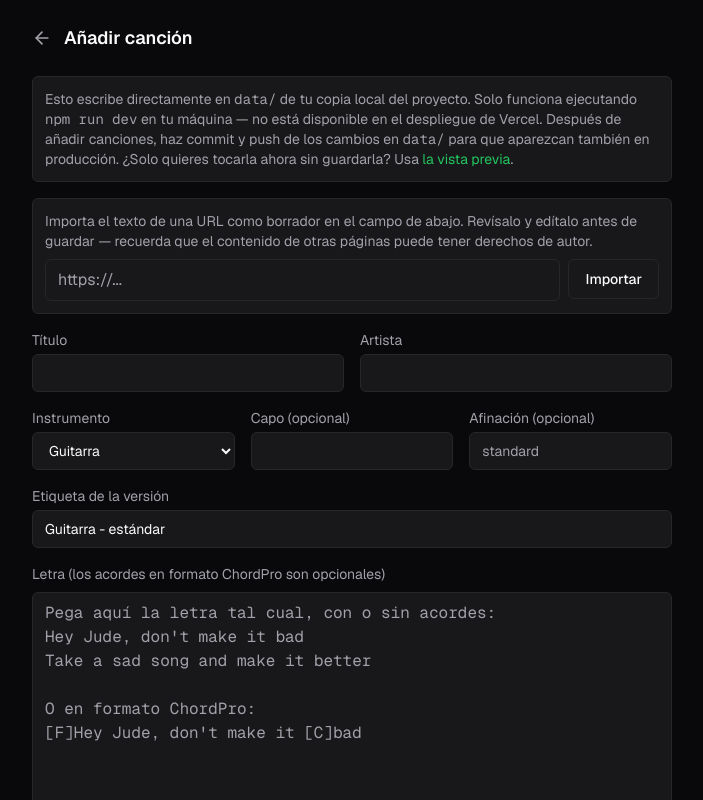
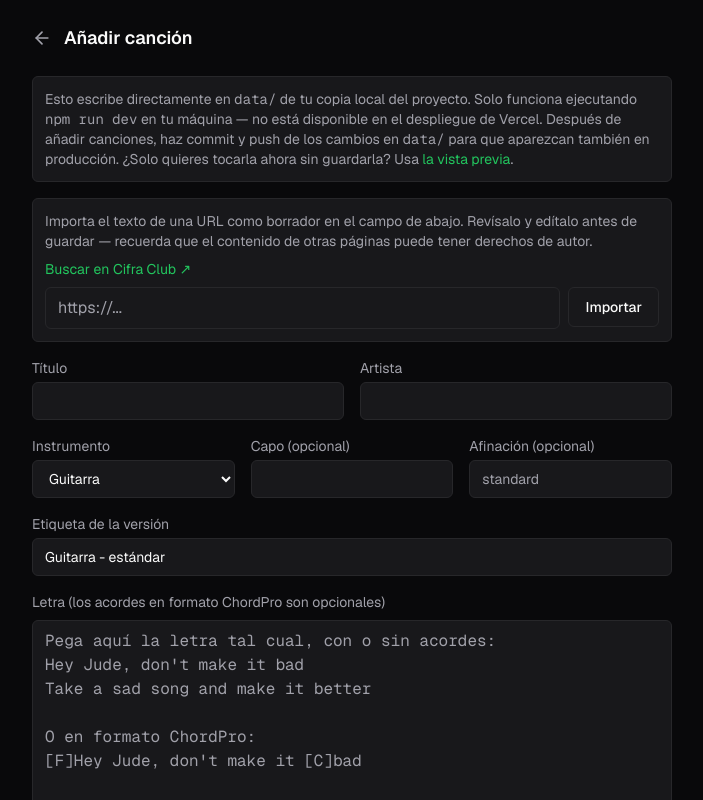
Before and after one commit to DanielMartinezSebastian/guitar-tabs-lyrics, a Next.js app: page /admin/songs/new in a window 1280 px wide. Shown: the top 800 px of the page, without its empty margins (288-991 px from the left). Built offline with nearby package versions, Linux system fonts and the light colour scheme.

Commit message:
Añadir enlace de búsqueda en Cifra Club al importar canciones
Facilita encontrar la tab a parsear: abre cifraclub.com con título+artista
prellenados en vez de tener que buscarlo manualmente.

```diff
--- a/src/components/add-song-form.tsx
+++ b/src/components/add-song-form.tsx
@@ -120,7 +120,11 @@ export function AddSongForm() {
         .
       </p>
 
-      <ScrapeImport onImported={setContent} onUrlChange={setScrapeUrl} />
+      <ScrapeImport
+        onImported={setContent}
+        onUrlChange={setScrapeUrl}
+        searchQuery={`${title} ${artist}`}
+      />
 
       <SongContentFields
         title={title}
--- a/src/components/preview-form.tsx
+++ b/src/components/preview-form.tsx
@@ -84,7 +84,11 @@ export function PreviewForm() {
       </p>
 
       <form onSubmit={handleSubmit} className="flex flex-col gap-4">
-        <ScrapeImport onImported={setContent} onUrlChange={setScrapeUrl} />
+        <ScrapeImport
+          onImported={setContent}
+          onUrlChange={setScrapeUrl}
+          searchQuery={`${title} ${artist}`}
+        />
 
         <SongContentFields
           title={title}
--- a/src/components/scrape-import.tsx
+++ b/src/components/scrape-import.tsx
@@ -10,6 +10,8 @@ interface ScrapeImportProps {
   onImported: (markdown: string) => void;
   /** Notifica al padre cuando cambia la URL, para poder normalizar con ella. */
   onUrlChange?: (url: string) => void;
+  /** Título/artista actuales, para prellenar la búsqueda en Cifra Club. */
+  searchQuery?: string;
 }
 
 /**
@@ -19,8 +21,11 @@ interface ScrapeImportProps {
  * (SCRAPE_ACCESS_SECRET) porque la web es pública y sin login — esta caja la
  * pide una vez y la guarda en este navegador.
  */
-export function ScrapeImport({ onImported, onUrlChange }: ScrapeImportProps) {
+export function ScrapeImport({ onImported, onUrlChange, searchQuery }: ScrapeImportProps) {
   const [url, setUrl] = useState("");
+  const cifraClubSearchUrl = searchQuery?.trim()
+    ? `https://www.cifraclub.com/?q=${encodeURIComponent(searchQuery.trim())}`
+    : "https://www.cifraclub.com/";
   const [secret, setSecret] = useState("");
   const [needsSecret, setNeedsSecret] = useState(false);
   const [loading, setLoading] = useState(false);
@@ -72,6 +77,14 @@ export function ScrapeImport({ onImported, onUrlChange }: ScrapeImportProps) {
         Revísalo y edítalo antes de guardar — recuerda que el contenido de
         otras páginas puede tener derechos de autor.
       </p>
+      <a
+        href={cifraClubSearchUrl}
+        target="_blank"
+        rel="noopener noreferrer"
+        className="w-fit text-sm text-accent hover:text-accent-hover"
+      >
+        Buscar en Cifra Club ↗
+      </a>
       <div className="flex gap-2">
         <input
           type="url"
```
